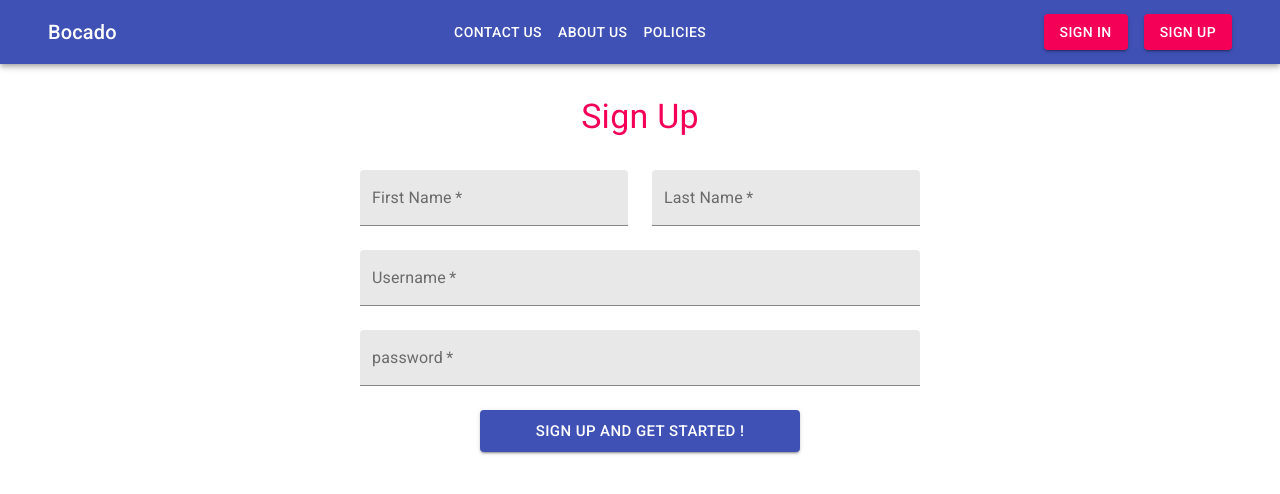
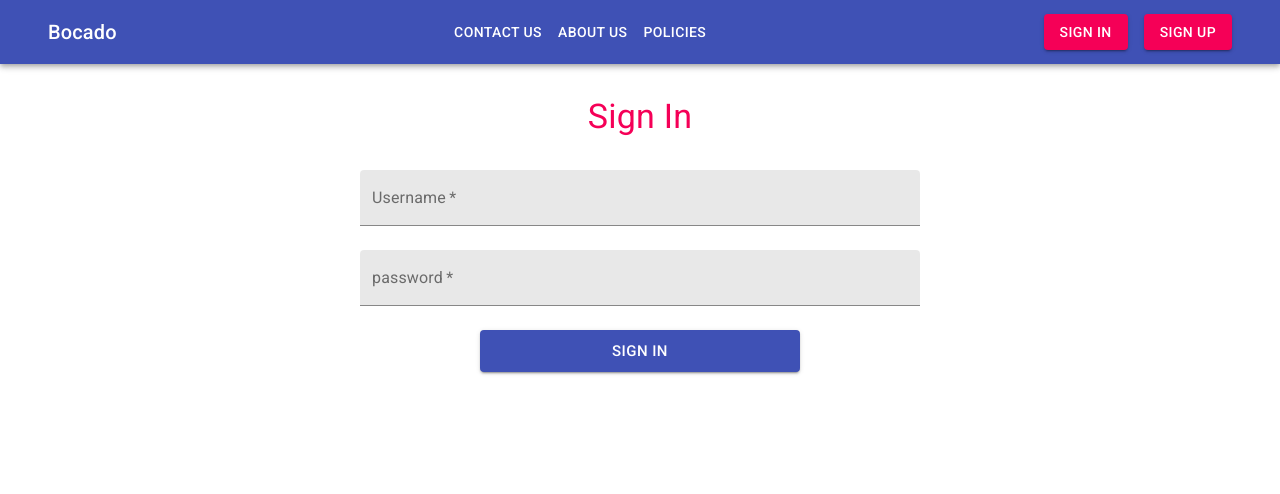
Before and after one commit to MahdiHamzeh/Bocado-Klient, a React (Create React App) app: page / in a window 1280 px wide. Shown: the top 494 px of the page. Built offline with nearby package versions, Linux system fonts and the light colour scheme.

Commit message:
signInPage

```diff
--- a/src/App.tsx
+++ b/src/App.tsx
@@ -2,7 +2,9 @@ import React from 'react';
 
 // gitimport FrontPage from "./pages/FrontPage";
 
-import SignUpPage from "./pages/SignUpPage";
+// import SignUpPage from "./pages/SignUpPage";
+
+import SignInPage from "./pages/SignInPage";
 
 
 
@@ -12,7 +14,7 @@ document.body.style.margin = "0";
 
 const App = () => (
   <React.Fragment>
-    <SignUpPage/>
+    <SignInPage/>
   </React.Fragment>
 );
 
--- /dev/null
+++ b/src/pages/SignInPage.tsx
@@ -0,0 +1,138 @@
+import React from "react";
+
+import Navbar from "../components/navbar"
+
+import Container from "@material-ui/core/Container";
+
+import makeStyles from "@material-ui/core/styles/makeStyles";
+
+import TextField from "@material-ui/core/TextField";
+
+import Box from "@material-ui/core/Box";
+
+import Button from "@material-ui/core/Button";
+
+import Typography from "@material-ui/core/Typography";
+
+
+const useStyles = makeStyles(theme => ({
+    container: {
+        marginTop: theme.spacing() * 4
+    },
+    form: {
+        marginTop: theme.spacing() * 4,
+        "&": {
+            "& > *": {
+                width: "100%",
+                maxWidth: theme.spacing() * 70,
+                margin: "auto",
+                display: "flex",
+                justifyContent: "center",
+                "&:last-child": {
+                    width: "100%",
+                    maxWidth: theme.spacing() * 40
+                },
+                "&:not(:last-child)": {
+                    marginBottom: theme.spacing() * 3
+                },
+
+                "& > *": {
+                    width: "100%"
+                }
+            }
+        },
+    }
+}));
+
+type ItemsType = [
+    "contact us",
+    "about us",
+    "policies"
+];
+
+const FrontPage = () => {
+
+    const pages: ItemsType = [
+        "contact us",
+        "about us",
+        "policies"
+    ]
+
+    const styles = useStyles();
+
+    const usernameRef = React.useRef<string>("");
+
+    const passwordRef = React.useRef<string>("");
+
+    const onSignInHandler = () => {
+
+        const getRefInputValue = (element: any): string => element.current.value;
+
+        console.log({
+            username: getRefInputValue(usernameRef),
+            password: getRefInputValue(passwordRef)
+        });
+    };
+
+    return (
+        <React.Fragment>
+            <Navbar
+            isSignedIn={false}
+            onSignIn={() => {
+            }}
+            onPageChange={page => {
+            }}
+            pages={pages}/>
+
+            <Container
+            className={styles.container}
+            maxWidth="md">
+                <Typography
+                variant="h4"
+                display="block"
+                align="center"
+                color="secondary"
+                gutterBottom>
+                    Sign In
+                </Typography>
+
+                <form
+                noValidate
+                autoComplete="off"
+                className={styles.form}>
+                    <Box>
+                        <TextField
+                        inputRef={usernameRef}
+                        required
+                        type="text"
+                        label="Username"
+                        variant="filled"/>
+                    </Box>
+
+                    <Box>
+                        <TextField
+                        inputRef={passwordRef}
+                        required
+                        type="password"
+                        label="password"
+                        variant="filled"/>
+                    </Box>
+
+                    <Box>
+                        <Button
+                        onClick={onSignInHandler}
+                        size="large"
+                        variant="contained"
+                        color="primary">
+                            Sign In
+                        </Button>
+                    </Box>
+                </form>
+            </Container>
+        </React.Fragment>
+    );
+}
+
+
+
+export default FrontPage;
```
